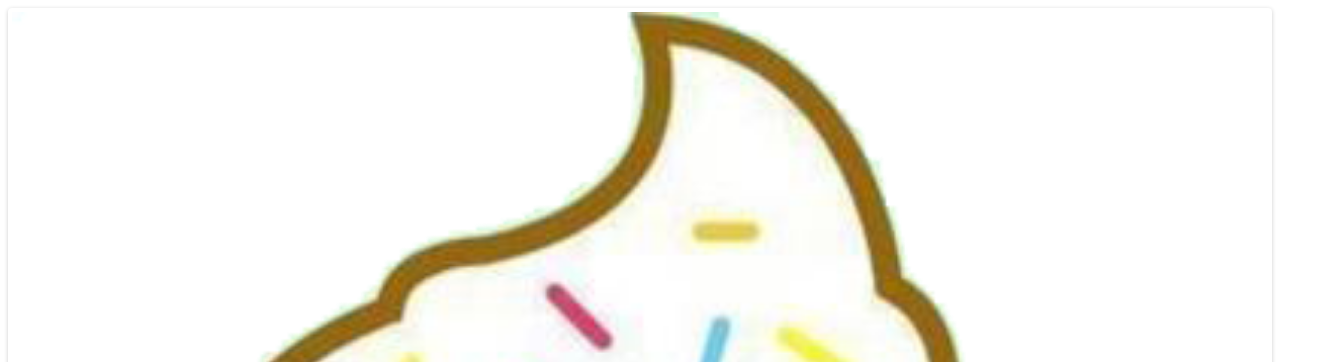
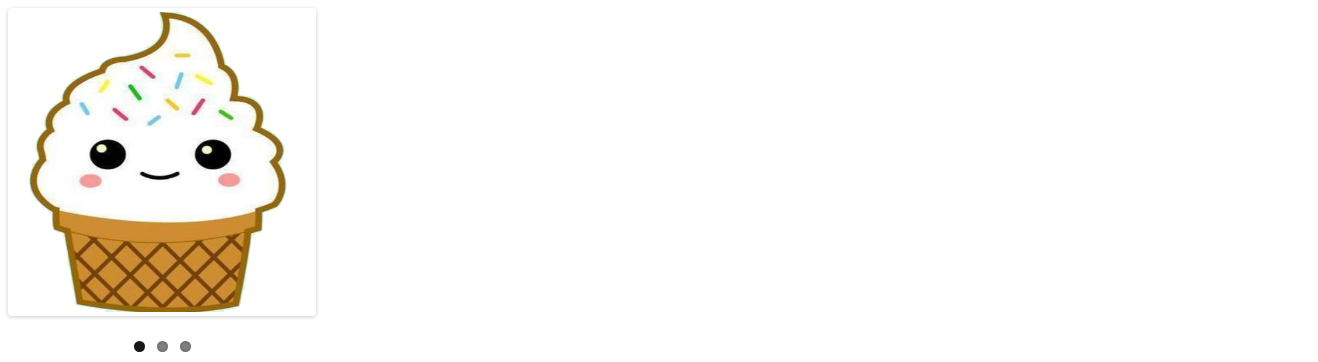
Before and after one commit to meikibay/158-slider, a plain HTML site: page index.html in a window 1280 px wide. Shown: the top 362 px of the page, 1318 px wide, since content can reach past the window. Drawn offline with Linux system fonts and the light colour scheme.

```diff
--- /dev/null
+++ b/css/estilos.css
@@ -0,0 +1,7 @@
+img{
+	height: 300px;
+}
+
+.flexslider{
+	width: 300px;
+}
--- a/index.html
+++ b/index.html
@@ -3,6 +3,7 @@
 		<meta charset="utf-8"/>
 		<title>Slider</title>
 		<link rel="stylesheet" type="text/css" href="css/flexslider.css">
+		<link rel="stylesheet" type="text/css" href="css/estilos.css">
 		<script src="js/jquery.js"></script>
 		<script src="js/jquery.flexslider.js"></script>
 	</head>
@@ -11,13 +12,13 @@
 		<div class="flexslider">
 		  <ul class="slides">
 		    <li>
-		      <img src="images/cupcake.png" />
+		      <img src="images/cupcake.png" id="img"/>
 		    </li>
 		    <li>
-		      <img src="images/homer.gif" />
+		      <img src="images/homer.gif" id="img"/>
 		    </li>
 		    <li>
-		      <img src="images/yoshi.png" />
+		      <img src="images/yoshi.png" id="img"/>
 		    </li>
 		  </ul>
 		</div>
```
